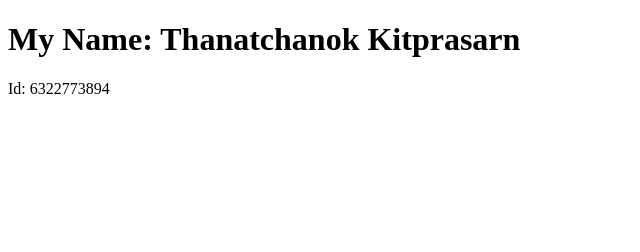
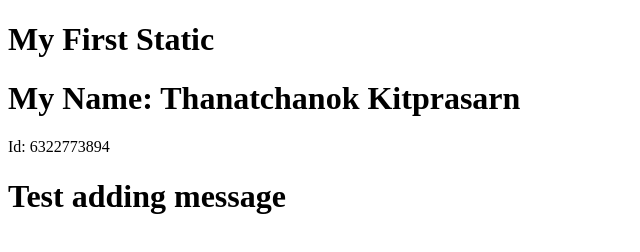
Before and after one commit to Thanatchnok/DES424_6322773894, a plain HTML site: page src/index.html in a window 1280 px wide. Shown: the whole page, without its empty margins (0-640 px from the left). Drawn offline with Linux system fonts and the light colour scheme.

Commit message:
add text in HTML

```diff
--- a/src/index.html
+++ b/src/index.html
@@ -1,7 +1,9 @@
 <!DOCTYPE html>
 <html>
     <body>
+        <h1>My First Static </h1>
     	<h1>My Name: Thanatchanok Kitprasarn</h1>
         <p>Id: 6322773894</p>
+        <h1>Test adding message</h1>
     </body>
 </html>
```
